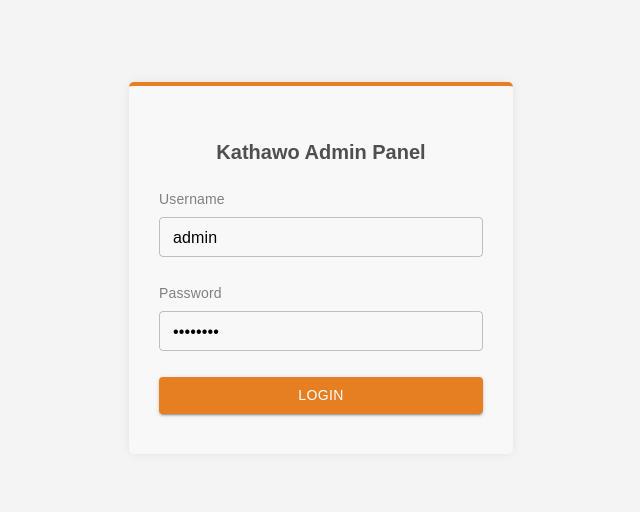
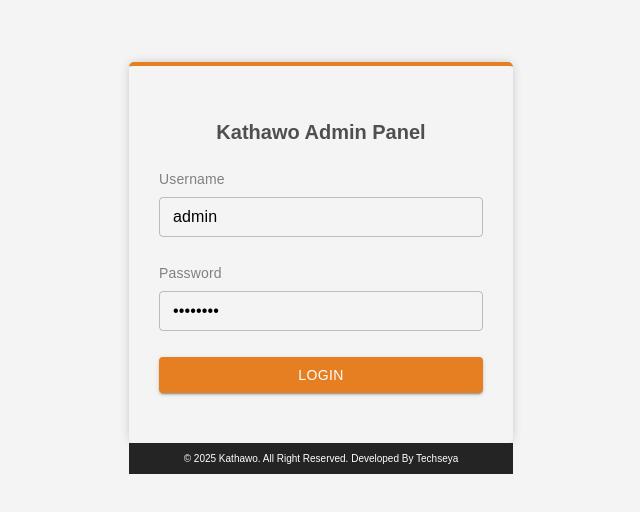
Before and after one commit to LDTECHSL/KathawoAdmin_Hosting, a React (Create React App) app: page / in a window 1280 px wide. Shown: the part 122-634 px from the top of the page, without its empty margins (319-959 px from the left). Built offline with nearby package versions, Linux system fonts and the light colour scheme.

Commit message:
fix: update environment variables and improve styling in LoginPage and card components

```diff
--- a/public/env.js
+++ b/public/env.js
@@ -1,5 +1,5 @@
 window.env = {
     BASE_URL: "",
-    VERSION: "2025.03.31.1",
-    COMPANY: "2025 DMS Software Engineering. All rights reserved"
+    VERSION: "2025.08.24.1",
+    COMPANY: "© 2025 Kathawo. All Right Reserved. Developed By Techseya"
   };
--- a/src/Common/css/card.css
+++ b/src/Common/css/card.css
@@ -5,21 +5,10 @@
   height: auto;
   display: flex;
   justify-content: center;
-  background-color: rgba(255, 255, 255, 0.336);
+  background-color: var(--background-color);
   border-radius: 5px;
   -webkit-box-shadow: 0px 0px 11px -2px rgba(0, 0, 0, 0.11);
-  box-shadow: 0px 0px 11px -2px rgba(0, 0, 0, 0.11);
-  padding: 15px;
+  box-shadow: 0px 0px 11px -2px rgba(0, 0, 0, 0.242);
+  padding: 15px 15px 25px 15px;
   border-top: 4px solid var(--primary-color);
 }
-
-.mainCard{
-  height: auto;
-  display: flex;
-  justify-content: center;
-  background-color: white;
-  border-radius: 5px;
-  -webkit-box-shadow: 0px 0px 11px -1px rgba(0, 0, 0, 0.11);
-  box-shadow: 0px 0px 11px -1px rgba(0, 0, 0, 0.11);
-  padding: 15px;
-}
--- a/src/Common/css/global.css
+++ b/src/Common/css/global.css
@@ -1,7 +1,7 @@
 :root {
     /* Colors */
     --primary-color: #e67e22;
-    --primary-color-dark: #5F616E;
+    --primary-color-dark: #242424;
     --secondary-color: #04fd6c;
     --accent-color: #e74c3c;
     --background-color: #f4f4f4;
@@ -9,6 +9,7 @@
     --text-color-white: #ffffff;
 
     /* Font Sizes */
+    --font-xsmall: 10px;
     --font-small: 12px;
     --font-medium: 16px;
     --font-large: 20px;
--- a/src/Common/css/styles.css
+++ b/src/Common/css/styles.css
@@ -5,6 +5,16 @@
     font-family: 'Popin', sans-serif;
     padding: 0;
     margin: 0;
+}
+
+.version-outer{
+    padding: 10px 0;
+    display: flex;
+    justify-content: center;
+    align-items: center;
+    background-color: var(--primary-color-dark);
+    color: var(--text-color-white);
+    font-size: var(--font-xsmall) !important;
 }
 
 .content-header-text{
@@ -44,6 +54,7 @@
     height: 100vh;
     display: flex;
     justify-content: center;
+    background-color: var(--background-color);
     /* background: url("../../Assets/Images/bg.jpg");
     background-size: cover;
     background-repeat: no-repeat; */
--- a/src/Pages/LoginPage.tsx
+++ b/src/Pages/LoginPage.tsx
@@ -7,6 +7,7 @@
 import Spinner from "src/Components/Spinner";
 import CommonInput from "src/Components/CommonInput";
 import { showError } from "src/Components/Toast";
+import env from "src/env";
 
 const LoginPage = () => {
   const navigate = useNavigate();
@@ -29,6 +30,7 @@
 
   return (
     <AuthLogin>
+      <>
         <Card>
           <div className="login-main-outer">
             <Spinner isLoading={loading} />
@@ -61,6 +63,10 @@
             </div>
           </div>
         </Card>
+        <div className="version-outer">
+          <span>{env.COMPANY}</span>
+        </div>
+      </>
     </AuthLogin>
   );
 };
```
Lines whose indentation alone changed are shown as unchanged.
